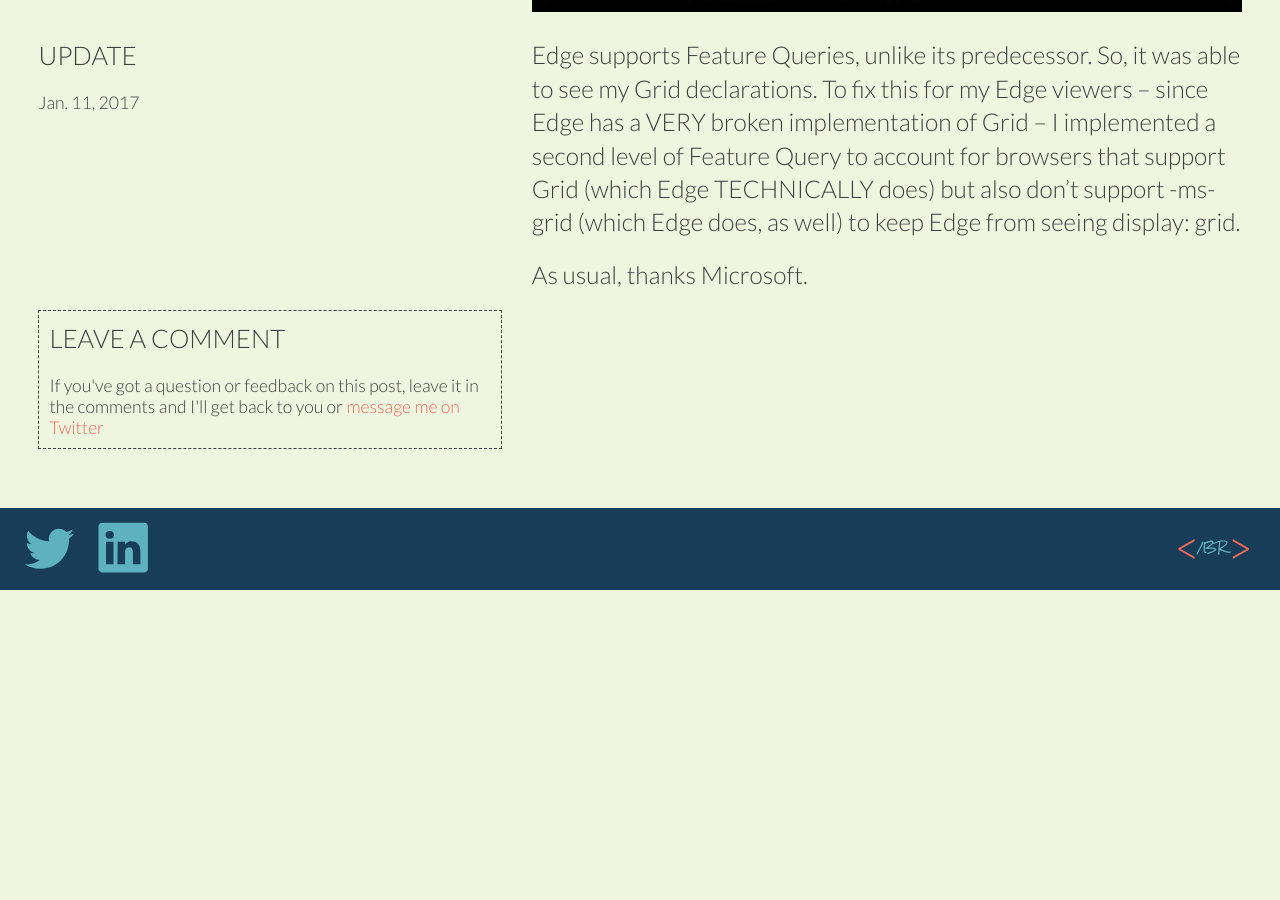
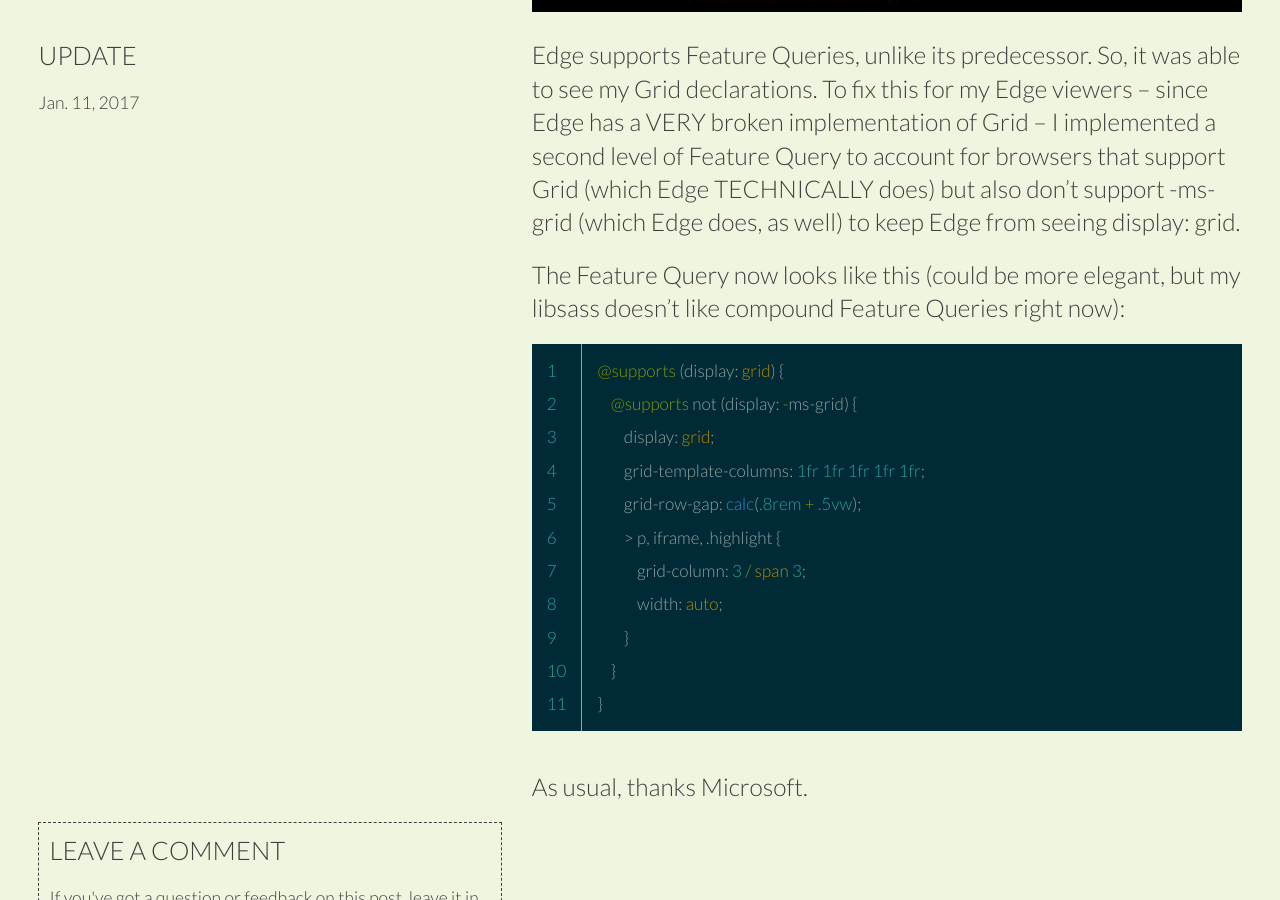
Before and after one commit to erquhart/jekyll-portfolio, a Jekyll site: the page built from _posts/2016-12-27-blog-converted-to-css-grid-layout.markdown, in a window 1280 px wide and 900 px high, scrolled down 3168 px. Built offline with Jekyll 4.4.1, drawn with Linux system fonts in a browser that asks for light colours; comment, search, counter and statistics services are not loaded; before the commit the page ends 3758 px from its top, so only the background shows below that.

Commit message:
Adds code sample to addendum

```diff
--- a/_posts/2016-12-27-blog-converted-to-css-grid-layout.markdown
+++ b/_posts/2016-12-27-blog-converted-to-css-grid-layout.markdown
@@ -91,4 +91,23 @@
 
 Edge supports Feature Queries, unlike its predecessor. So, it was able to see my Grid declarations. To fix this for my Edge viewers -- since Edge has a VERY broken implementation of Grid -- I implemented a second level of Feature Query to account for browsers that support Grid (which Edge TECHNICALLY does) but also don't support -ms-grid (which Edge does, as well) to keep Edge from seeing display: grid.
 
+The Feature Query now looks like this (could be more elegant, but my libsass doesn't like compound Feature Queries right now):
+
+{% highlight css linenos %}
+
+@supports (display: grid) {
+    @supports not (display: -ms-grid) {
+        display: grid;
+        grid-template-columns: 1fr 1fr 1fr 1fr 1fr;
+        grid-row-gap: calc(.8rem + .5vw);
+        > p, iframe, .highlight {
+            grid-column: 3 / span 3;
+            width: auto;
+        }
+    }
+}
+
+{% endhighlight %}
+
+
 As usual, thanks Microsoft.
```
